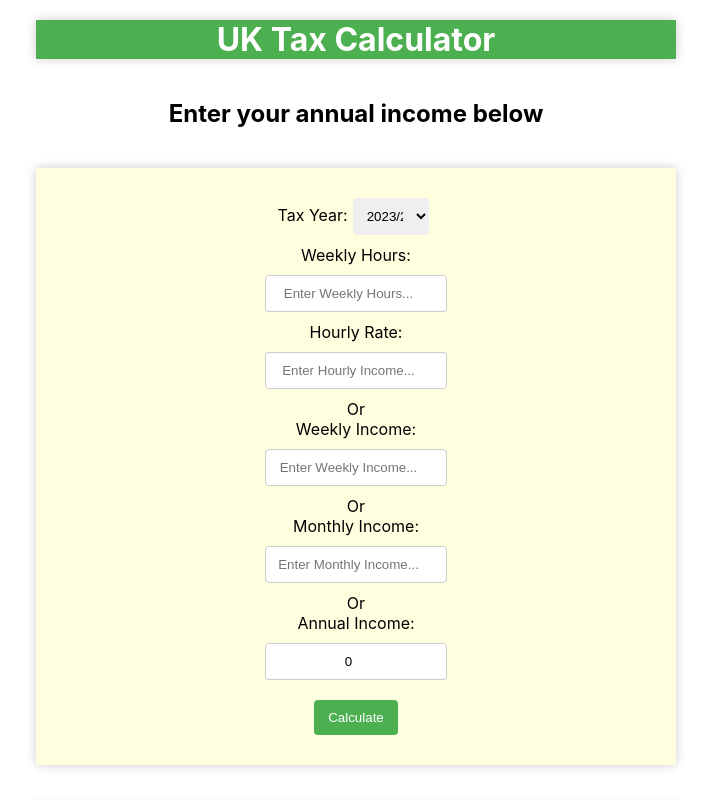
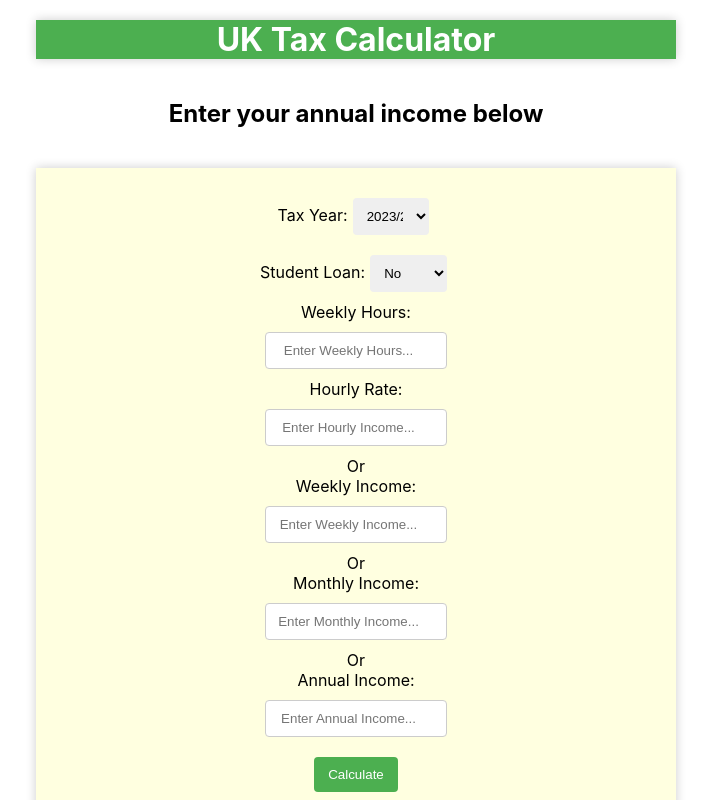
Before and after one commit to asaad227/taxCalculator, a React (Create React App) app: page / in a window 1280 px wide. Shown: the top 800 px of the page, without its empty margins (284-995 px from the left). Built offline with nearby package versions, Linux system fonts and the light colour scheme.

Commit message:
update student loan option

```diff
--- a/src/TotalTax/index.js
+++ b/src/TotalTax/index.js
@@ -4,17 +4,22 @@ import { taxCalculator, nationalInsurance, studentLoan } from '../lib';
 
 
 export default function TotalTax() {
+const [hrsIncome, setHrsIncome] = useState("");
+const [hrsPerWeek, setHrsPerWeek] = useState("");
+const [monthlyIncome, setMonthlyIncome] = useState("");
+const [weeklyIncome, setWeeklyIncome] = useState("");
+const [annualIncome, setAnnualIncome] = useState("");
+const [educationLoan, setEducationLoan] = useState(0);
+const [isLoan, setIsLoan] = useState(false);
+const [year, setYear] = useState(1);
 const [tax, setTax] = useState(0);
 const [ni, setNi] = useState(0);
-const [hrsIncome, setHrsIncome] = useState("");
-const [hrsPerWeek, setHrsPerWeek] = useState("");
 const[totalTax, setTotalTax] = useState(0);
-const [educationLoan, setEducationLoan] = useState(0);
 const [netIncome, setNetIncome] = useState(0);
-const [monthlyIncome, setMonthlyIncome] = useState("");
-const [weeklyIncome, setWeeklyIncome] = useState("");
-const [annualIncome, setAnnualIncome] = useState(0);
-const [year, setYear] = useState(1);
+
+
+
+
 
 
 function handleTotalIncome(event){
@@ -44,6 +49,10 @@ function handleTax(event){
     let totalTax = taxCalculator(1, totalIncome);
     let totalNi = nationalInsurance(1, totalIncome);
     let totalStudentLoan = studentLoan(1, totalIncome);
+    if(!isLoan){
+        totalStudentLoan = 0;
+    }
+
     let netIncome = annualIncome - totalTax - totalNi - totalStudentLoan;
     setTax(totalTax);
     setNi(totalNi);
@@ -55,9 +64,9 @@ function handleTax(event){
 }
 
 function handleReset(event){
-    setAnnualIncome(0);
-    setMonthlyIncome(0);
-    setWeeklyIncome(0);
+    setAnnualIncome("");
+    setMonthlyIncome("");
+    setWeeklyIncome("");
     setHrsIncome("");
     setHrsPerWeek("");
     setTax(0);
@@ -82,7 +91,14 @@ function handleReset(event){
             <option value="2">2024/25</option>
             </select>
         </label>
+        <label>
+        Student Loan:
+        <select onChange={(e)=>setIsLoan(e.target.value)} value={isLoan}>
+        <option value="false">No</option>
+            <option value="true">Yes</option>
 
+            </select>
+            </label>
         <label>
         Weekly Hours:
         <br />
@@ -115,7 +131,7 @@ function handleReset(event){
 
         <div className='flex-container result'>
         <h2>Results</h2>
-        <p>Total Annual Income: <span className='income'>£{annualIncome? annualIncome:"0.00"}</span></p>
+        <p>Total Annual Income: <span className='income'>£{(annualIncome/1).toFixed(2)}</span></p>
         <p>Total Monthly Income: <span className='income'>£{(annualIncome/12).toFixed(2)}</span></p>
         <p>Total Weekly Income: <span className='income'>£{(annualIncome/52).toFixed(2)}</span></p>
 
```
